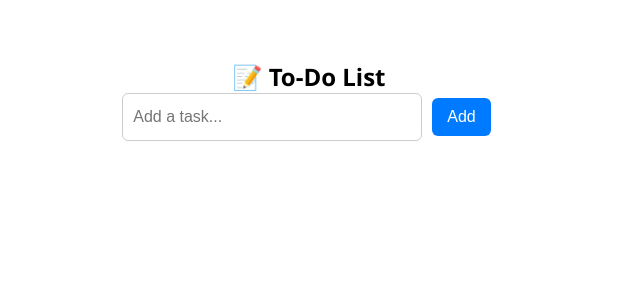
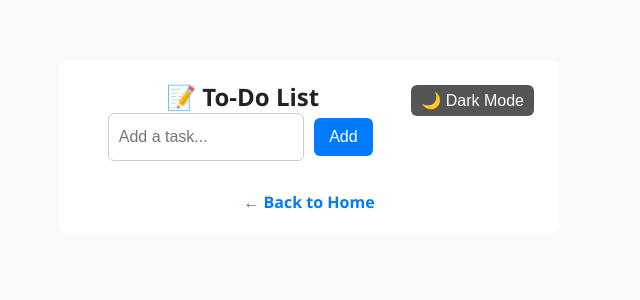
Before and after one commit to kimonie/reacting, a React (Create React App) app: page /todo in a window 1280 px wide. Shown: the top 300 px of the page, without its empty margins (331-971 px from the left). Built offline with nearby package versions, Linux system fonts and the light colour scheme.

Commit message:
todo list completed

```diff
--- a/src/projects/Todo/Todo.css
+++ b/src/projects/Todo/Todo.css
@@ -1,10 +1,60 @@
+/* === Theme Variables === */
+:root {
+  --bg-page: #f9f9f9;
+  --bg-container: #ffffff;
+  --text-color: #222;
+  --task-bg: #f2f2f2;
+}
+
+.todo-page.dark {
+  --bg-page: #1e1e1e;
+  --bg-container: #2a2a2a;
+  --text-color: #f1f1f1;
+  --task-bg: #333;
+}
+
+/* === Page + Container === */
+body {
+  margin: 0;
+  padding: 0;
+}
+
+.todo-page {
+  min-height: 100vh;
+  background-color: var(--bg-page);
+  transition: background-color 0.3s ease;
+  padding: 20px;
+}
+
 .todo-container {
   max-width: 500px;
-  margin: 60px auto;
+  margin: 40px auto;
+  padding: 20px;
+  border-radius: 8px;
+  background-color: var(--bg-container);
+  color: var(--text-color);
   text-align: center;
   font-family: 'Segoe UI', sans-serif;
+  transition: all 0.3s ease;
 }
 
+/* === Theme Toggle === */
+.theme-toggle {
+  float: right;
+  margin-bottom: 10px;
+  padding: 6px 10px;
+  border: none;
+  border-radius: 6px;
+  background-color: #555;
+  color: white;
+  cursor: pointer;
+}
+
+.theme-toggle:hover {
+  background-color: #333;
+}
+
+/* === Input Section === */
 .input-section {
   display: flex;
   justify-content: center;
@@ -33,6 +83,7 @@
   background-color: #0056b3;
 }
 
+/* === Task List === */
 .task-list {
   list-style: none;
   padding: 0;
@@ -44,8 +95,10 @@
   justify-content: space-between;
   padding: 10px;
   margin-bottom: 10px;
-  background-color: #f2f2f2;
+  background-color: var(--task-bg);
+  color: var(--text-color);
   border-radius: 6px;
+  animation: fadeIn 0.3s ease;
 }
 
 .task-list input[type="checkbox"] {
@@ -56,3 +109,29 @@
   text-decoration: line-through;
   color: #888;
 }
+
+/* === Back Link === */
+.back-link {
+  display: block;
+  margin-top: 30px;
+  text-align: center;
+  color: #007bff;
+  text-decoration: none;
+  font-weight: bold;
+}
+
+.back-link:hover {
+  text-decoration: underline;
+}
+
+/* === Animation === */
+@keyframes fadeIn {
+  from {
+    opacity: 0;
+    transform: translateY(10px);
+  }
+  to {
+    opacity: 1;
+    transform: translateY(0);
+  }
+}
--- a/src/projects/Todo/Todo.js
+++ b/src/projects/Todo/Todo.js
@@ -1,9 +1,19 @@
 import { useState } from 'react';
+import { useEffect } from 'react';
+import { Link } from 'react-router-dom';
 import './Todo.css';
 
 function Todo() {
-  const [tasks, setTasks] = useState([]);
+  const [tasks, setTasks] = useState(() => {
+    const saved = localStorage.getItem('tasks');
+      return saved ? JSON.parse(saved) : [];
+  });
+  const [darkMode, setDarkMode] = useState(false);
   const [input, setInput] = useState('');
+
+  useEffect(() => {
+    localStorage.setItem('tasks', JSON.stringify(tasks));
+  }, [tasks]);
 
   const addTask = () => {
     if (input.trim() === '') return;
@@ -27,7 +37,12 @@ function Todo() {
   };
 
   return (
-    <div className="todo-container">
+    <div className={`todo-page ${darkMode ? 'dark' : ''}`}>
+      <div className="todo-container">
+      <button onClick={() => setDarkMode(!darkMode)} className="theme-toggle">
+        {darkMode ? '🌞 Light Mode' : '🌙 Dark Mode'}
+      </button>
+
       <h2>📝 To-Do List</h2>
       <div className="input-section">
         <input
@@ -52,7 +67,9 @@ function Todo() {
           </li>
         ))}
       </ul>
-    </div>
+      <div><Link to="/" className="back-link">← Back to Home</Link>
+</div>
+    </div></div>
   );
 }
 
```
